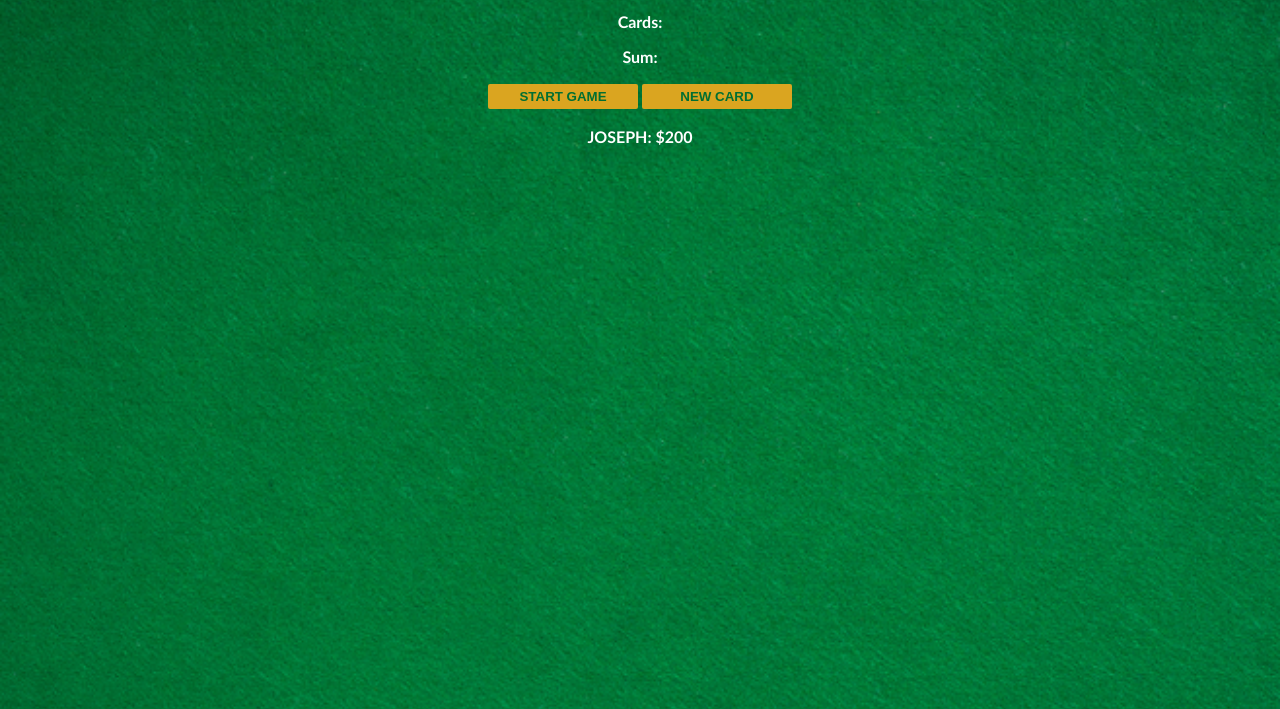
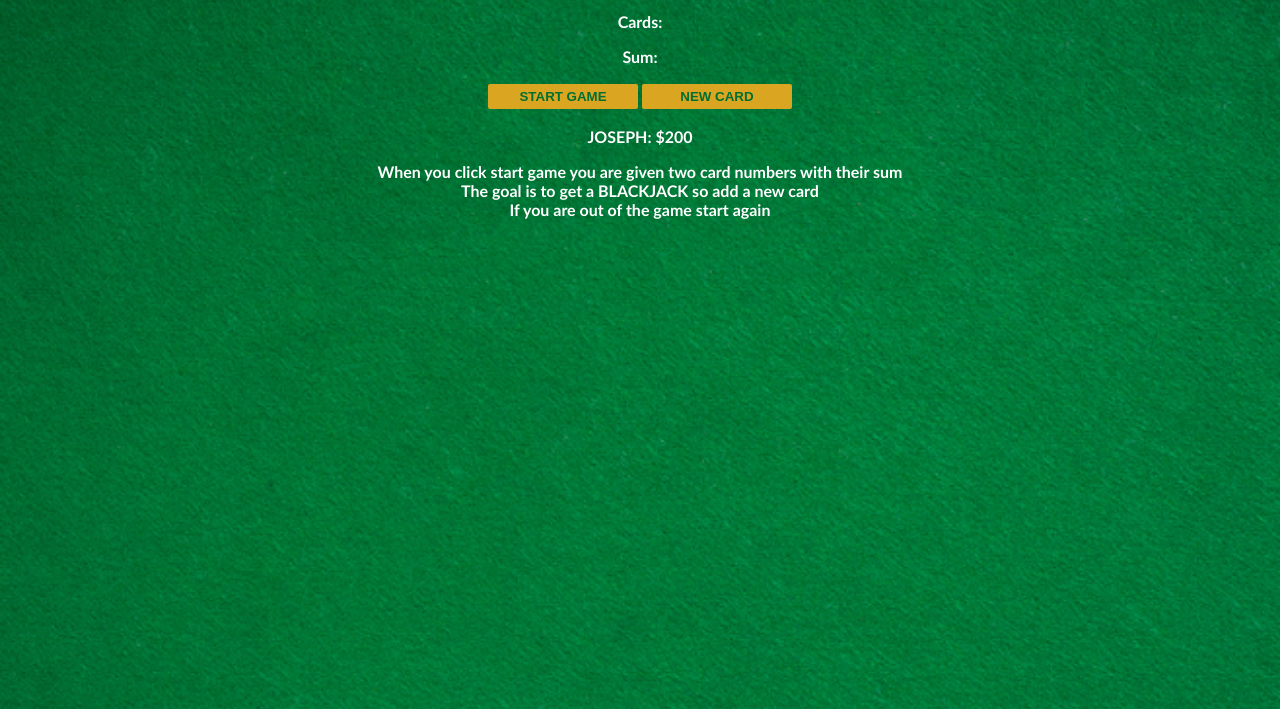
Before and after one commit to tinsta001/JosTip, a plain HTML site: page index.html in a window 1280 px wide. Shown: the part 91-800 px from the top of the page. Drawn offline with Linux system fonts and the light colour scheme.

Commit message:
Update index.html

```diff
--- a/index.html
+++ b/index.html
@@ -11,6 +11,7 @@
         <button onclick="newCard()">NEW CARD</button>
         <!-- 1. Create a paragraph with an id of "player-el" -->
         <p id="player-el"></p>
+        <p id="about-el">When you click start game you are given two card numbers with their sum<br> The goal is to get a BLACKJACK so add a new card<br>If you are out of the game start again <p>
         <script src="index.js"></script>
     </body>
 </html>
```
